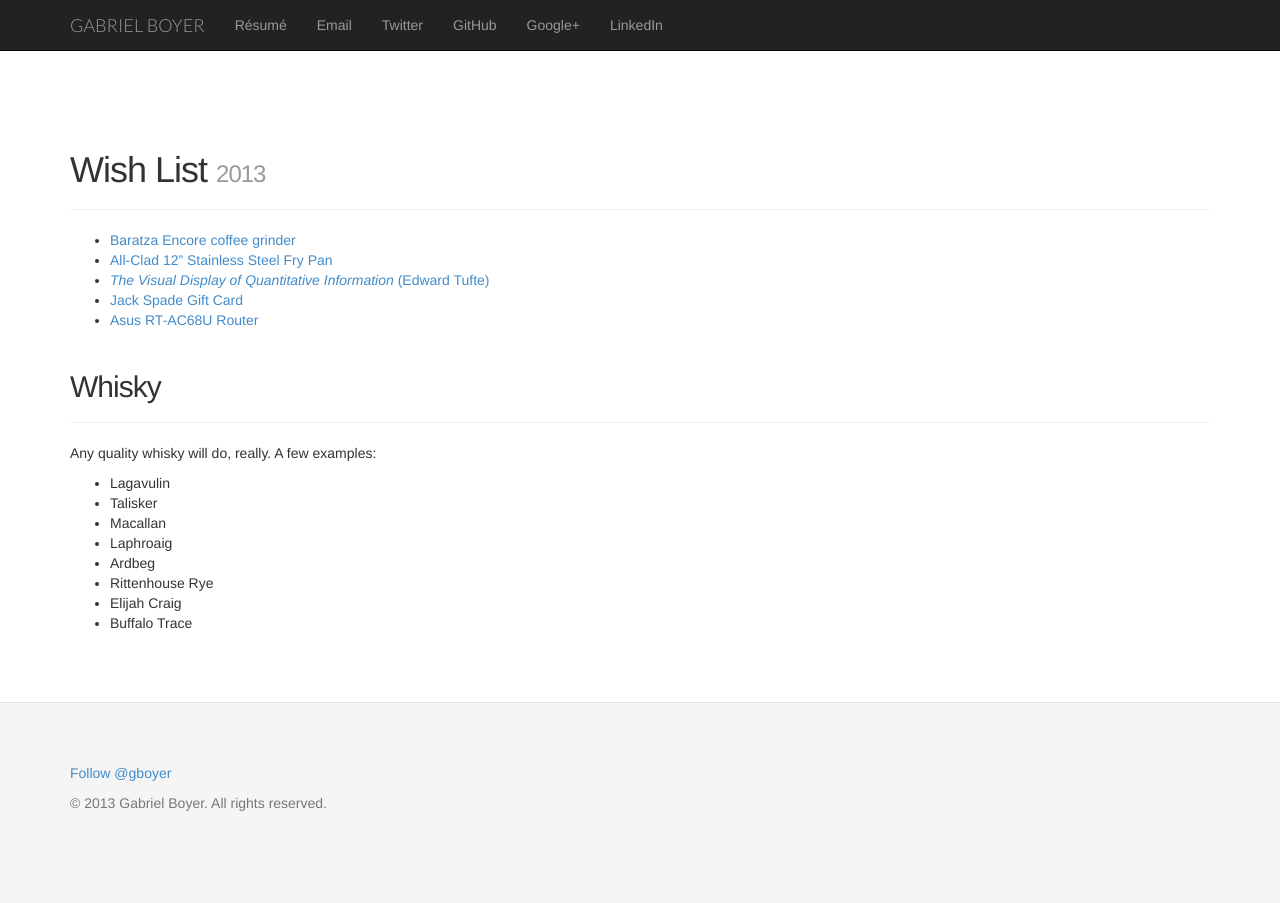
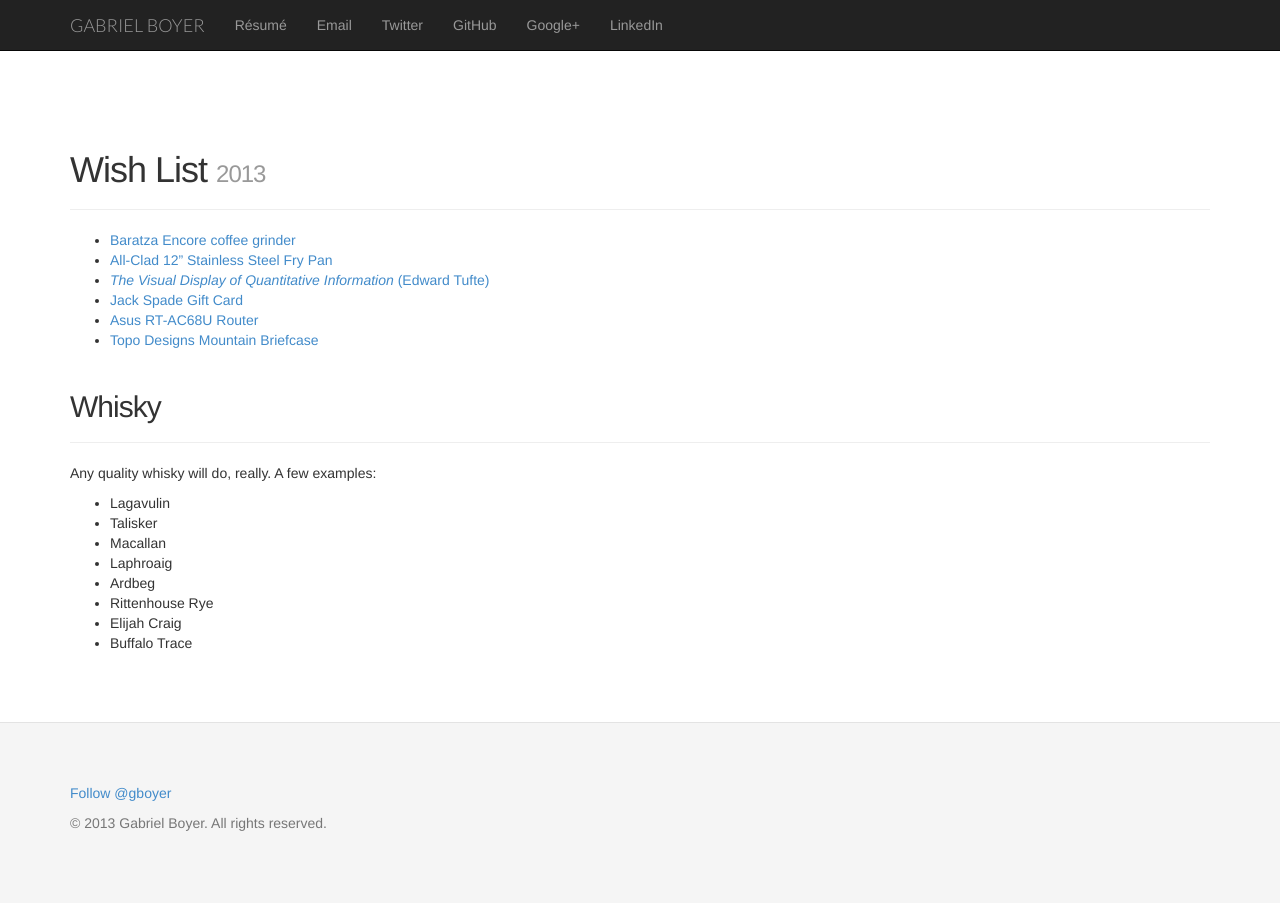
Before and after one commit to gabe/gabe.github.com, a Jekyll site: the page built from wishlist.md, in a window 1280 px wide. Built offline with Jekyll 4.4.1, drawn with Linux system fonts in a browser that asks for light colours; nearby versions of some CDN libraries; comment, search, counter and statistics services are not loaded.

Commit message:
Add extra item to wishlist

```diff
--- a/wishlist.md
+++ b/wishlist.md
@@ -12,6 +12,7 @@
 - [_The Visual Display of Quantitative Information_ (Edward Tufte)][3]
 - [Jack Spade Gift Card][4]
 - [Asus RT-AC68U Router][5]
+- [Topo Designs Mountain Briefcase][6]
 
 <div class="page-header">
   <h2>Whisky</h2>
```
Also changed, not shown: other parts of wishlist.md (+1 -0 lines).
